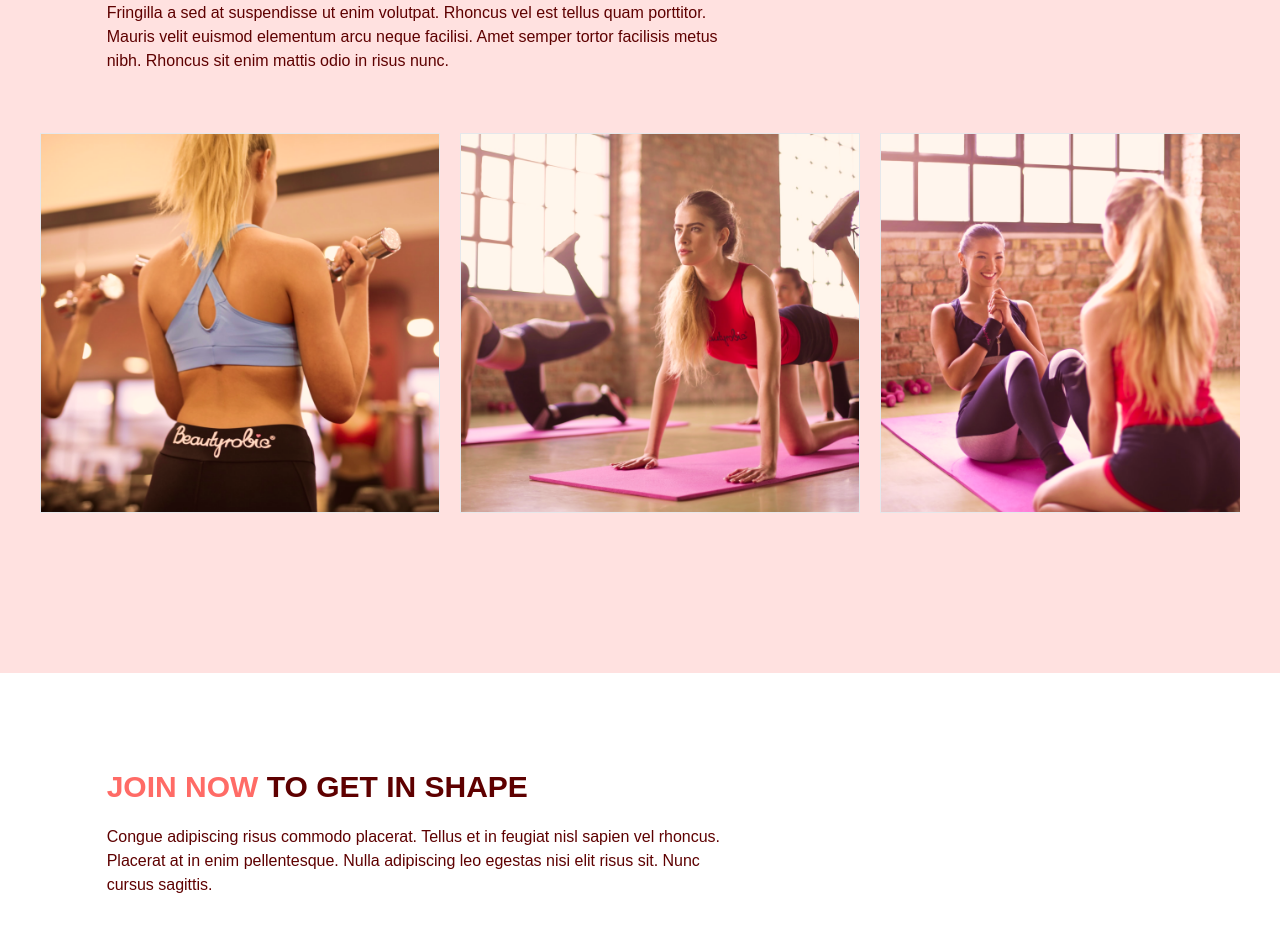
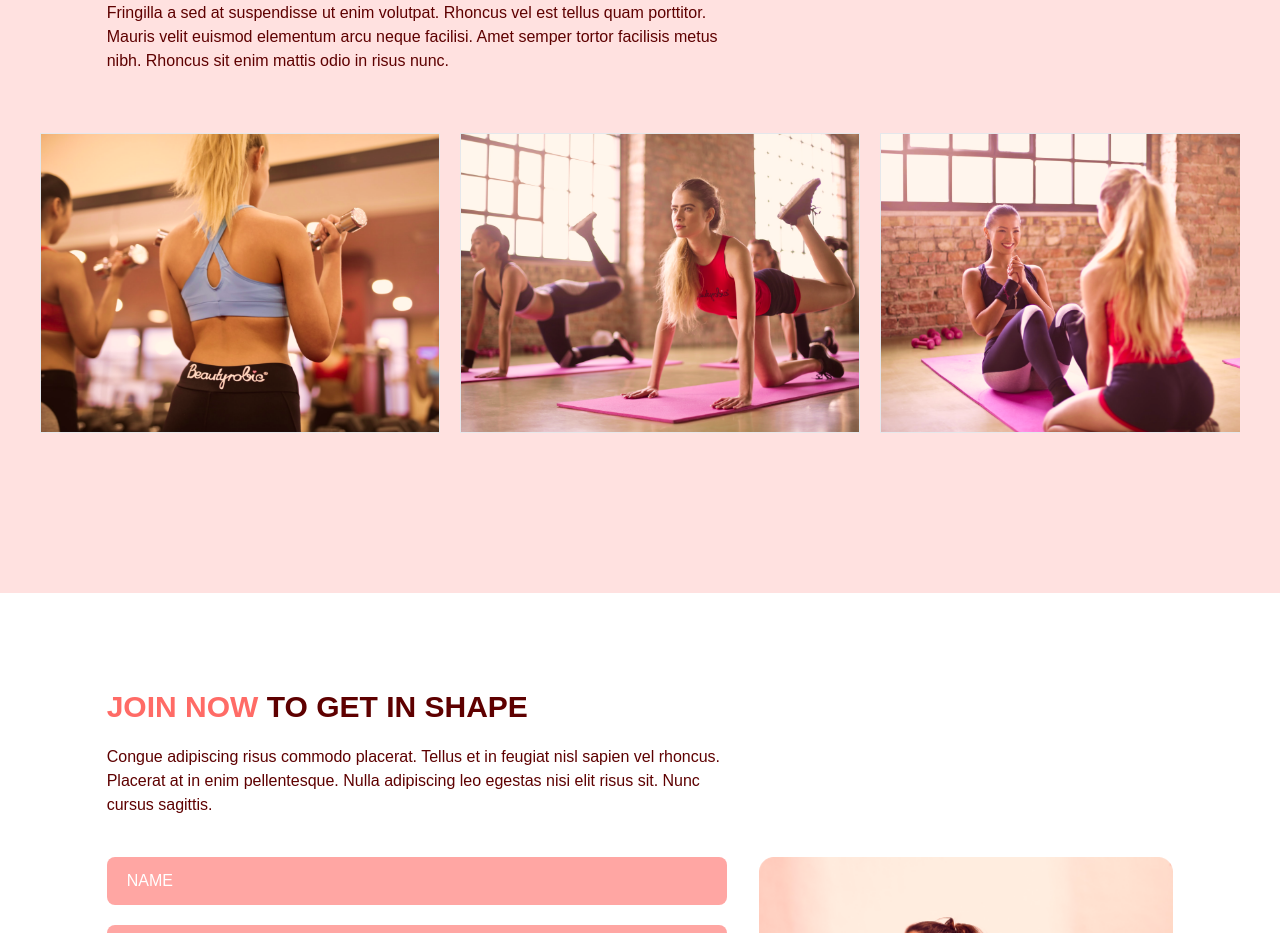
Before and after one commit to SaraMecinovic1/gym-website, a React (Vite) app: page / in a window 1280 px wide. Shown: the part 2320-3253 px from the top of the page. Built offline with nearby package versions, Linux system fonts and the light colour scheme.

Commit message:
last changes

```diff
--- a/src/scenes/ourClasses/Class.tsx
+++ b/src/scenes/ourClasses/Class.tsx
@@ -11,13 +11,13 @@ const Class = ({ name, description, image }: Props) => {
         transition duration-500 opacity-0 hover:opacity-90`;
 
   return (
-    <li className="relative w-[400px] h-[380px] flex-shrink-0 group">
+    <li className="relative aspect-[4/3] w-full sm:w-[300px] md:w-[400px] lg:w-[500px] flex-shrink-0 group">
       <div className={overlayStyles}>
         <p className="text-2xl">{name}</p>
-        {description && <p className="mt-5">{description}</p>}
+        {description && <p className="text-sm mt-5">{description}</p>}
       </div>
       <img
-        className="w-full h-full object-cover border border-gray"
+        className="w-full h-full object-cover object-center border border-gray"
         alt={name}
         src={image}
       />
--- a/src/scenes/ourClasses/index.tsx
+++ b/src/scenes/ourClasses/index.tsx
@@ -76,7 +76,7 @@ const OurClasses = ({ setSelectedPage }: Props) => {
 
         {/* Container for scrolling images */}
         <div className="mt-10 mx-10 overflow-x-auto">
-          <ul className="flex gap-5 w-[100%]">
+          <ul className="flex gap-5 w-[100%] flex-nowrap whitespace-nowrap">
             {classes.map((item: ClassType, index) => (
               <Class
                 key={`${item.name}-${index}`}
```
